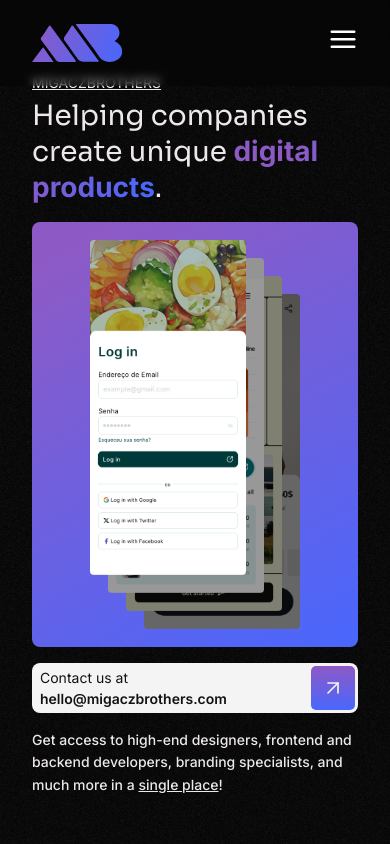
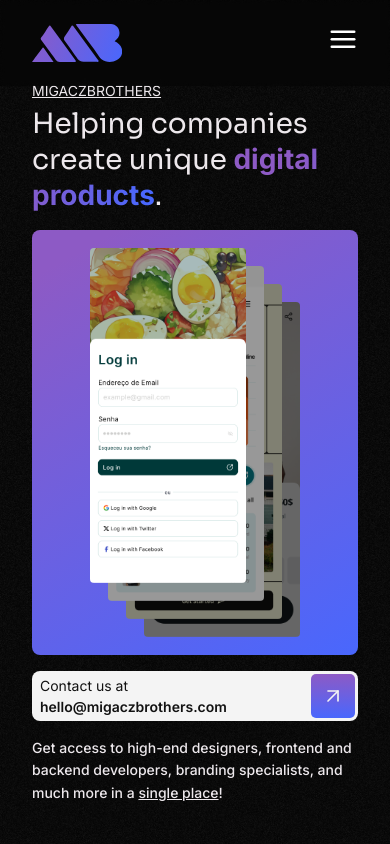
Before and after one commit to Migacz-Brothers/migacz-brothers, a Next.js app: page / in a window 390 px wide. Shown: the top 844 px of the page. Built offline with nearby package versions, Linux system fonts and the light colour scheme.

Commit message:
update navbar padding

```diff
--- a/components/Hero/index.tsx
+++ b/components/Hero/index.tsx
@@ -6,7 +6,7 @@ import { ArrowUpRight } from 'lucide-react';
 
 export default function Hero() {
   return (
-    <div className='light-noise-background md:py-32 py-18' id='home'>
+    <div className='light-noise-background md:py-32 pb-18 pt-20' id='home'>
       <section
         className={cn(
           section,
```
